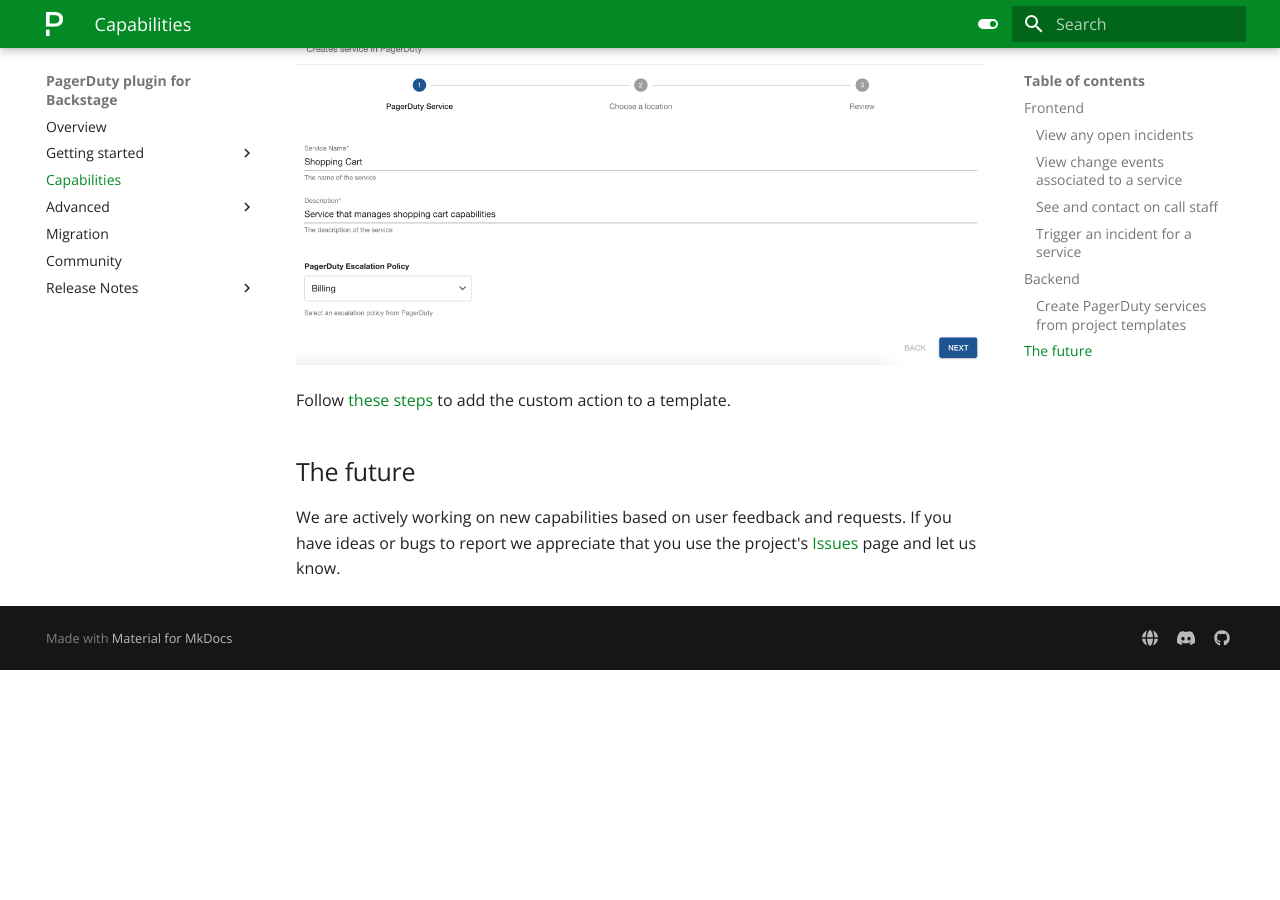
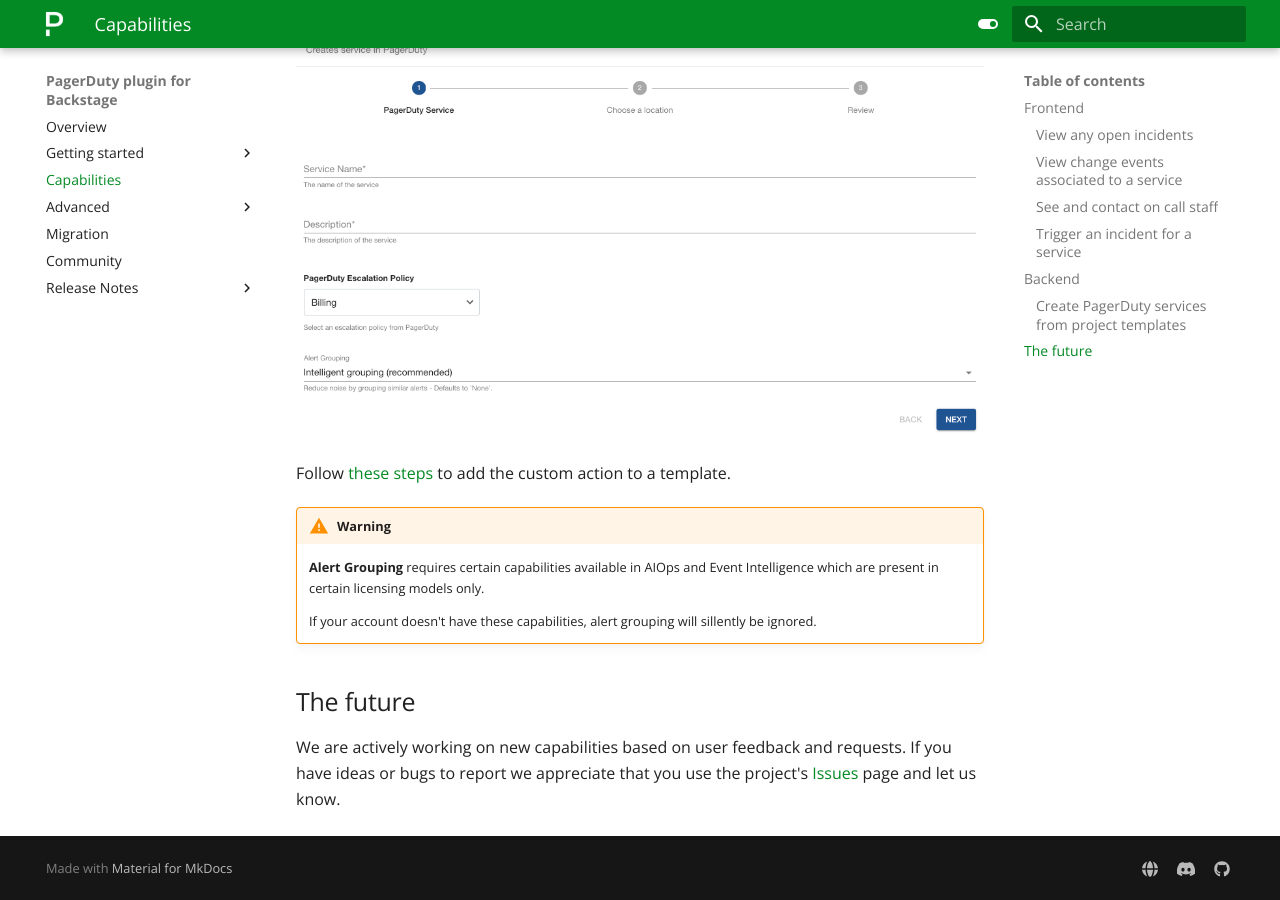
Before and after one commit to PagerDuty/backstage-plugin-docs, an MkDocs documentation site: the page built from docs/capabilities.md, in a window 1280 px wide and 900 px high, scrolled down 3591 px. Built offline with MkDocs 1.6.1 and Material for MkDocs 9.7.7, drawn with Linux system fonts in a browser that asks for light colours; before the commit the page ends 4261 px from its top, so only the background shows below that.

Commit message:
docs: update service creation template image and warning for AIOps
Signed-off-by: Tiago Barbosa <tbarbos@hotmail.com>

```diff
--- a/docs/capabilities.md
+++ b/docs/capabilities.md
@@ -52,6 +52,11 @@
 
 Follow [these steps](../advanced/create-service-software-template) to add the custom action to a template.
 
+!!! warning
+    **Alert Grouping** requires certain capabilities available in AIOps and Event Intelligence which are present in certain licensing models only.
+
+    If your account doesn't have these capabilities, alert grouping will sillently be ignored.
+
 ## The future
 
 We are actively working on new capabilities based on user feedback and requests. If you have ideas or bugs to report we appreciate that you use the project's [Issues](https://github.com/PagerDuty/backstage-plugin/issues) page and let us know.
```
Also changed, not shown: docs/images/create-pagerduty-service.png.
